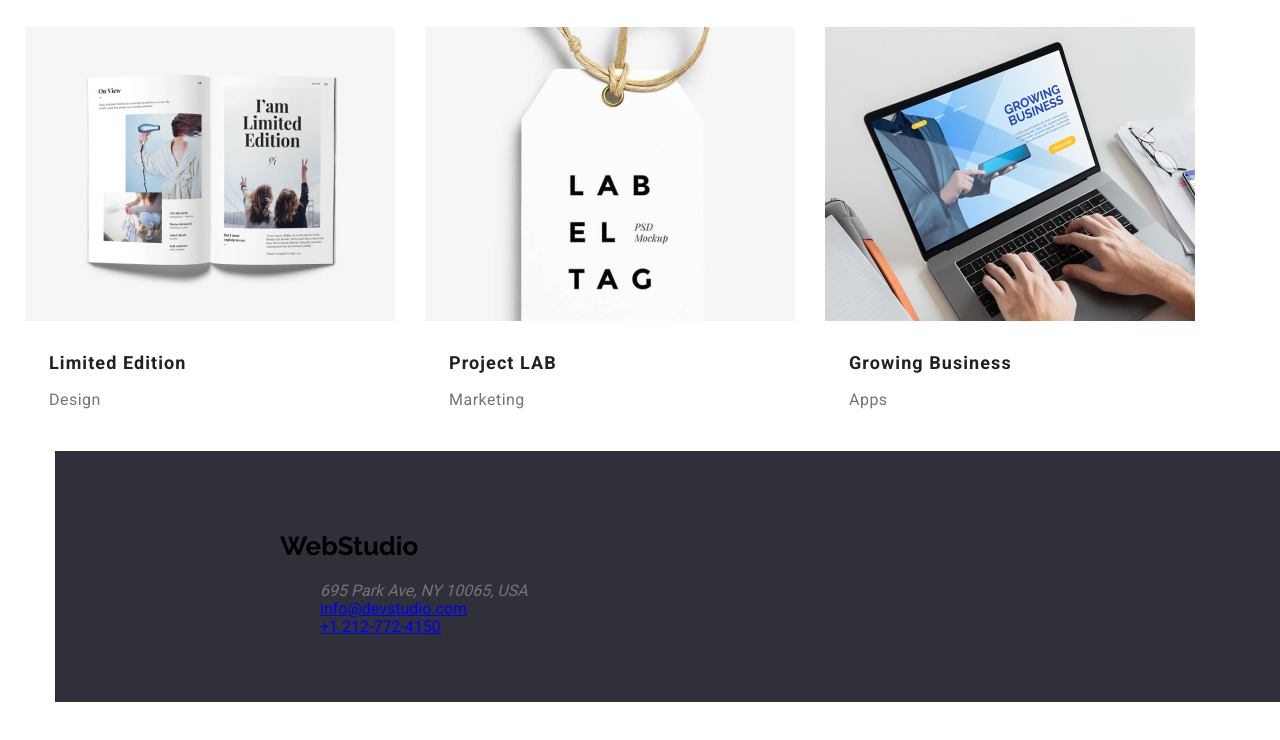
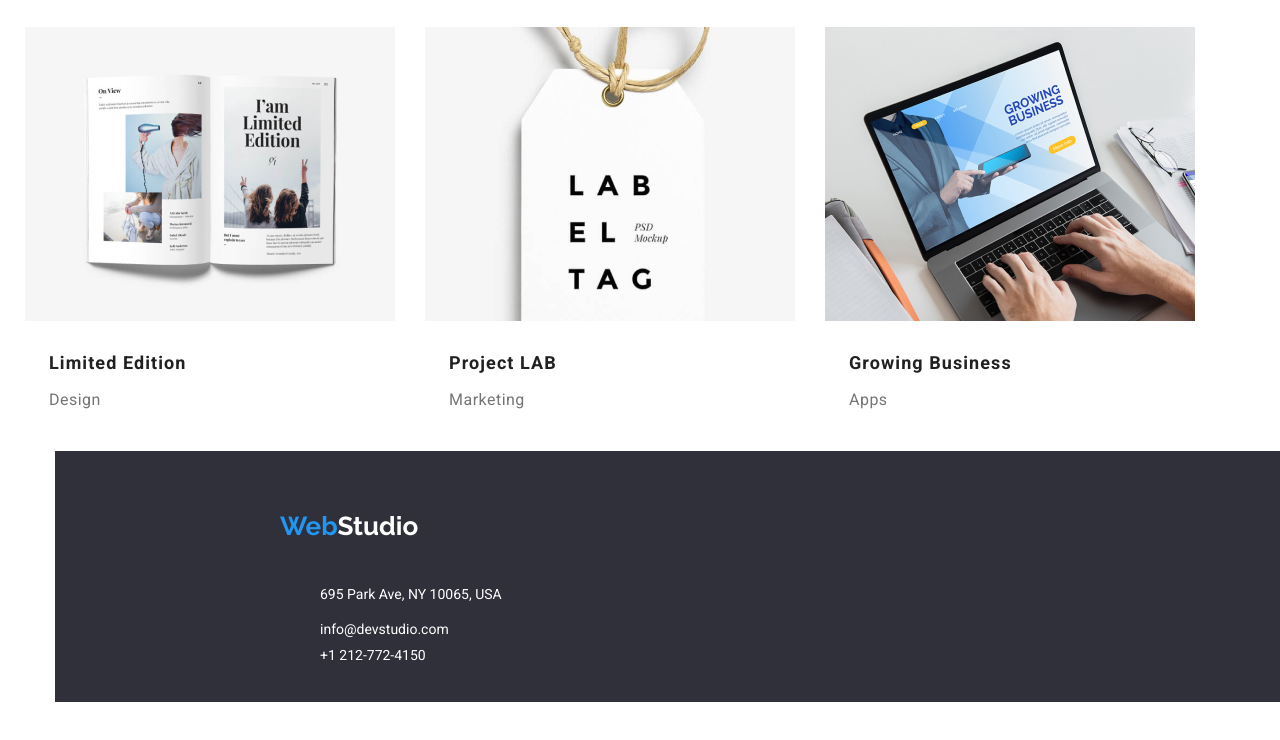
Before and after one commit to MonicaI96/goit-markup-hw-03, a plain HTML site: page portofolio.html in a window 1280 px wide. Shown: the part 1122-1862 px from the top of the page. Drawn offline with nearby package versions, Linux system fonts and the light colour scheme.

Commit message:
Update index & portofolio

```diff
--- a/portofolio.html
+++ b/portofolio.html
@@ -156,19 +156,39 @@
 
      </section>
 
+
 <!-- Footer Section -->
 
-     <footer class="footer container">
-      <div class="footer-text">
-      <h2>
-      <a href="index.html" class="logo logo-active">WebStudio</a>
-    </h2>
-    <ul class="contacts-footer">
-        <li><address class="address">695 Park Ave, NY 10065, USA</address></li>
-        <li><a href="mailto:info@devstudio.com" class="contact-footer contact-active">info@devstudio.com</a></li>
-        <li><a href="tel:+12127724150" class="contact-footer contact-active">+1 212-772-4150</a></li>
+<footer class="footer">
+  <a href="index.html" class="logo"
+    ><span class="logo-color">Web</span
+    ><span class="logo-second-color">Studio</span></a>
+
+
+<!--Adress-->
+
+<address>
+  <ul class="footer-contacts">
+    <li class="footer-location">
+      <a
+        href="https://www.google.com/maps/place/695+Park+Ave,+New+York,+NY+10065,+USA/@40.7688994,-73.9676005,17z/data=!3m1!4b1!4m6!3m5!1s0x89c258ebe8836e8f:0xa007c44e7c4aa0eb!8m2!3d40.7688994!4d-73.9650256!16s%2Fg%2F11c250btd8?entry=ttu"
+        class="adress location"
+        >695 Park Ave, NY 10065, USA</a
+      >
+    </li>
+    <li>
+      <a href="mailto:info@devstudio.com" class="adress"
+        >info@devstudio.com</a
+      >
+    </li>
+    <li>
+      <a href="tel:+12127724150" class="adress">+1 212-772-4150</a>
+    </li>
   </ul>
+</address>
+</footer>
 </div>
 </footer>
+</main>
 </body>
 </html>
```
Lines whose indentation alone changed are shown as unchanged.
